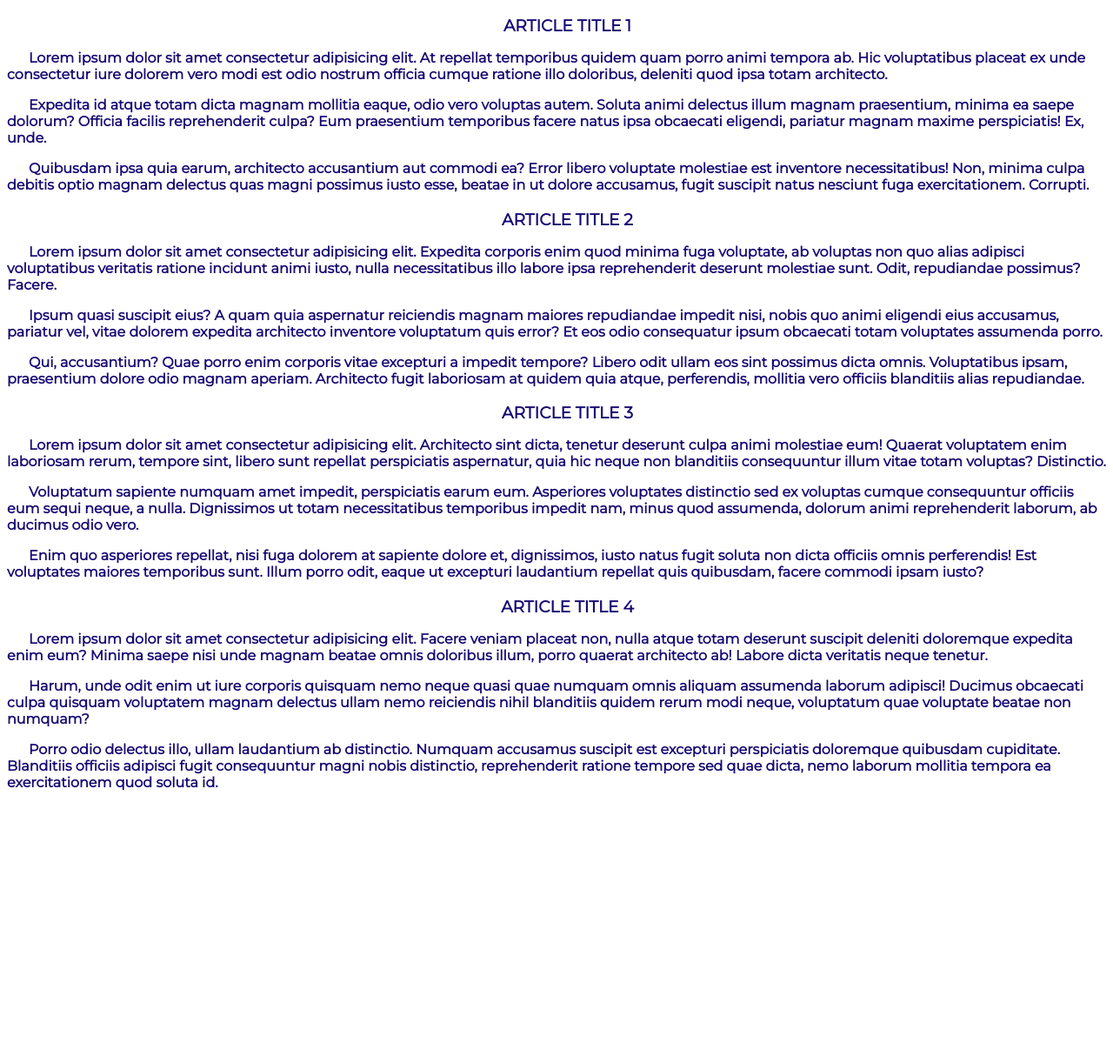
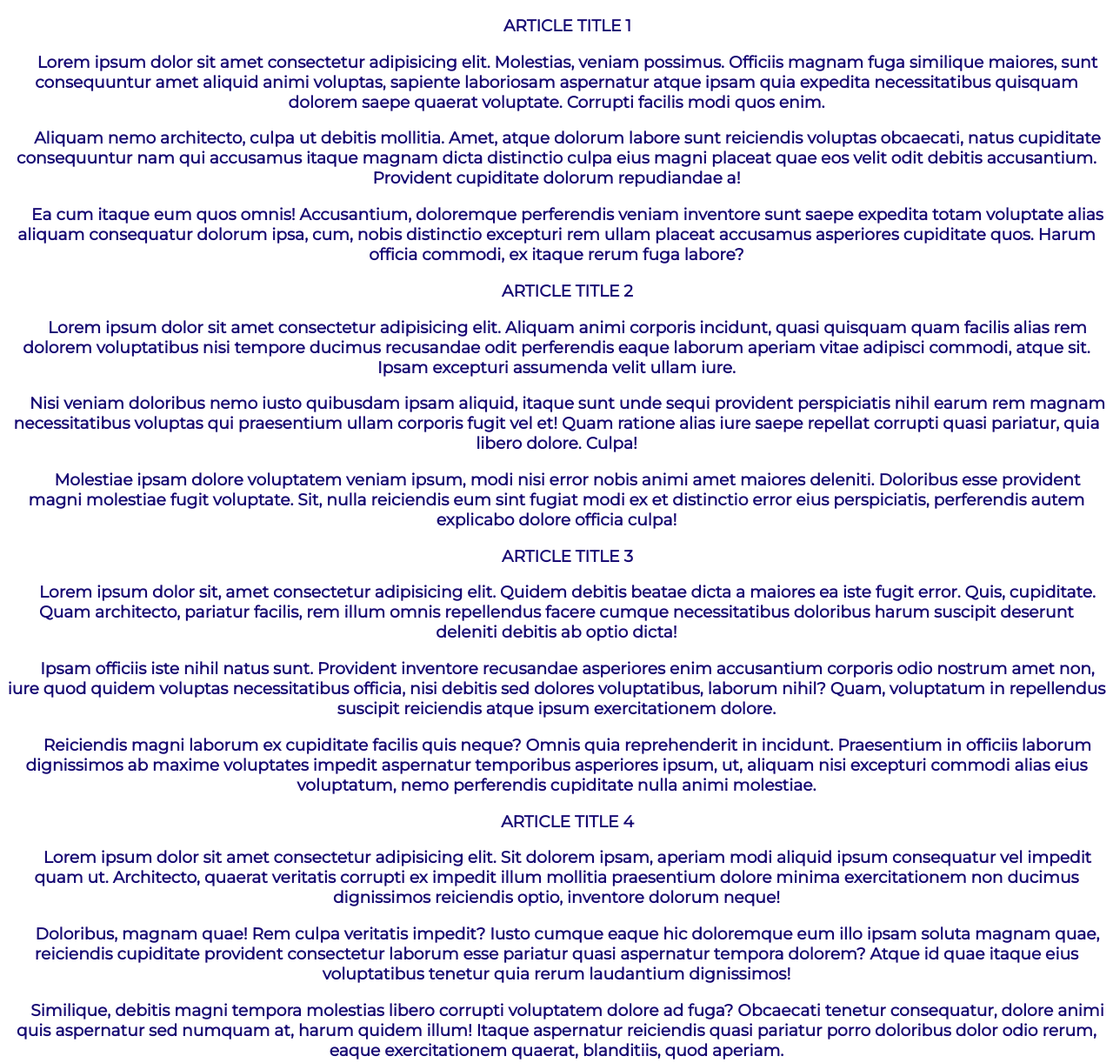
Before and after one commit to Diduliya/Less_4CSSHomework, a plain HTML site: page index.html in a window 1280 px wide. Shown: the part 189-1411 px from the top of the page at 87% size. Before the commit the page ends 1117 px from the top, so only its background shows below. Drawn offline with Linux system fonts and the light colour scheme.

Commit message:
Project final

```diff
--- a/assets/CSS/style.css
+++ b/assets/CSS/style.css
@@ -7,11 +7,15 @@ body{
   text-align: center;
   color: azure;
   background-color: rgb(21, 21, 140);
+
   font-size: 25px;
 }
 .li-text{
   font-style: italic;
   font-size: 14px;
+}
+article{
+  background-color: #fff;
 }
 .heading-art{
 text-align: center;
--- a/index.html
+++ b/index.html
@@ -10,8 +10,7 @@
 
 </head>
 <body>
-  <!-- h1.main-heading{Page title}+(nav>ui>li.li-text*4>a[href=#text$]{article $})+section>h2.main-heading{Section Title}+h3.heading-art.text$*4{ARTICLE TITLE $}>p*3>lorem40 -->
-
+  <!-- h1.main-heading{Page title}+(nav>ui>li.li-text*4>a[href=#text$]{article $})+section>h2.main-heading{Section Title}+article.text$*4>h3.heading-art{ARTICLE TITLE $}>p.paaragraf*3>lorem40 -->
   <h1 class="main-heading">Page title</h1>
   <nav>
     <ui>
@@ -23,26 +22,34 @@
   </nav>
   <section>
     <h2 class="main-heading">Section Title</h2>
-    <h3 class="heading-art text1">ARTICLE TITLE 1
-      <p class="paragraf">Lorem ipsum dolor sit amet consectetur adipisicing elit. At repellat temporibus quidem quam porro animi tempora ab. Hic voluptatibus placeat ex unde consectetur iure dolorem vero modi est odio nostrum officia cumque ratione illo doloribus, deleniti quod ipsa totam architecto.</p>
-      <p class="paragraf">Expedita id atque totam dicta magnam mollitia eaque, odio vero voluptas autem. Soluta animi delectus illum magnam praesentium, minima ea saepe dolorum? Officia facilis reprehenderit culpa? Eum praesentium temporibus facere natus ipsa obcaecati eligendi, pariatur magnam maxime perspiciatis! Ex, unde.</p>
-      <p class="paragraf">Quibusdam ipsa quia earum, architecto accusantium aut commodi ea? Error libero voluptate molestiae est inventore necessitatibus! Non, minima culpa debitis optio magnam delectus quas magni possimus iusto esse, beatae in ut dolore accusamus, fugit suscipit natus nesciunt fuga exercitationem. Corrupti.</p>
-    </h3>
-    <h3 class="heading-art text2">ARTICLE TITLE 2
-      <p class="paragraf">Lorem ipsum dolor sit amet consectetur adipisicing elit. Expedita corporis enim quod minima fuga voluptate, ab voluptas non quo alias adipisci voluptatibus veritatis ratione incidunt animi iusto, nulla necessitatibus illo labore ipsa reprehenderit deserunt molestiae sunt. Odit, repudiandae possimus? Facere.</p>
-      <p class="paragraf">Ipsum quasi suscipit eius? A quam quia aspernatur reiciendis magnam maiores repudiandae impedit nisi, nobis quo animi eligendi eius accusamus, pariatur vel, vitae dolorem expedita architecto inventore voluptatum quis error? Et eos odio consequatur ipsum obcaecati totam voluptates assumenda porro.</p>
-      <p class="paragraf">Qui, accusantium? Quae porro enim corporis vitae excepturi a impedit tempore? Libero odit ullam eos sint possimus dicta omnis. Voluptatibus ipsam, praesentium dolore odio magnam aperiam. Architecto fugit laboriosam at quidem quia atque, perferendis, mollitia vero officiis blanditiis alias repudiandae.</p>
-    </h3>
-    <h3 class="heading-art text3">ARTICLE TITLE 3
-      <p class="paragraf">Lorem ipsum dolor sit amet consectetur adipisicing elit. Architecto sint dicta, tenetur deserunt culpa animi molestiae eum! Quaerat voluptatem enim laboriosam rerum, tempore sint, libero sunt repellat perspiciatis aspernatur, quia hic neque non blanditiis consequuntur illum vitae totam voluptas? Distinctio.</p>
-      <p class="paragraf">Voluptatum sapiente numquam amet impedit, perspiciatis earum eum. Asperiores voluptates distinctio sed ex voluptas cumque consequuntur officiis eum sequi neque, a nulla. Dignissimos ut totam necessitatibus temporibus impedit nam, minus quod assumenda, dolorum animi reprehenderit laborum, ab ducimus odio vero.</p>
-      <p class="paragraf">Enim quo asperiores repellat, nisi fuga dolorem at sapiente dolore et, dignissimos, iusto natus fugit soluta non dicta officiis omnis perferendis! Est voluptates maiores temporibus sunt. Illum porro odit, eaque ut excepturi laudantium repellat quis quibusdam, facere commodi ipsam iusto?</p>
-    </h3>
-    <h3 class="heading-art text4">ARTICLE TITLE 4
-      <p class="paragraf">Lorem ipsum dolor sit amet consectetur adipisicing elit. Facere veniam placeat non, nulla atque totam deserunt suscipit deleniti doloremque expedita enim eum? Minima saepe nisi unde magnam beatae omnis doloribus illum, porro quaerat architecto ab! Labore dicta veritatis neque tenetur.</p>
-      <p class="paragraf">Harum, unde odit enim ut iure corporis quisquam nemo neque quasi quae numquam omnis aliquam assumenda laborum adipisci! Ducimus obcaecati culpa quisquam voluptatem magnam delectus ullam nemo reiciendis nihil blanditiis quidem rerum modi neque, voluptatum quae voluptate beatae non numquam?</p>
-      <p class="paragraf">Porro odio delectus illo, ullam laudantium ab distinctio. Numquam accusamus suscipit est excepturi perspiciatis doloremque quibusdam cupiditate. Blanditiis officiis adipisci fugit consequuntur magni nobis distinctio, reprehenderit ratione tempore sed quae dicta, nemo laborum mollitia tempora ea exercitationem quod soluta id.</p>
-    </h3>
+    <article class="text1">
+      <h3 class="heading-art">ARTICLE TITLE 1
+        <p class="paaragraf">Lorem ipsum dolor sit amet consectetur adipisicing elit. Molestias, veniam possimus. Officiis magnam fuga similique maiores, sunt consequuntur amet aliquid animi voluptas, sapiente laboriosam aspernatur atque ipsam quia expedita necessitatibus quisquam dolorem saepe quaerat voluptate. Corrupti facilis modi quos enim.</p>
+        <p class="paaragraf">Aliquam nemo architecto, culpa ut debitis mollitia. Amet, atque dolorum labore sunt reiciendis voluptas obcaecati, natus cupiditate consequuntur nam qui accusamus itaque magnam dicta distinctio culpa eius magni placeat quae eos velit odit debitis accusantium. Provident cupiditate dolorum repudiandae a!</p>
+        <p class="paaragraf">Ea cum itaque eum quos omnis! Accusantium, doloremque perferendis veniam inventore sunt saepe expedita totam voluptate alias aliquam consequatur dolorum ipsa, cum, nobis distinctio excepturi rem ullam placeat accusamus asperiores cupiditate quos. Harum officia commodi, ex itaque rerum fuga labore?</p>
+      </h3>
+    </article>
+    <article class="text2">
+      <h3 class="heading-art">ARTICLE TITLE 2
+        <p class="paaragraf">Lorem ipsum dolor sit amet consectetur adipisicing elit. Aliquam animi corporis incidunt, quasi quisquam quam facilis alias rem dolorem voluptatibus nisi tempore ducimus recusandae odit perferendis eaque laborum aperiam vitae adipisci commodi, atque sit. Ipsam excepturi assumenda velit ullam iure.</p>
+        <p class="paaragraf">Nisi veniam doloribus nemo iusto quibusdam ipsam aliquid, itaque sunt unde sequi provident perspiciatis nihil earum rem magnam necessitatibus voluptas qui praesentium ullam corporis fugit vel et! Quam ratione alias iure saepe repellat corrupti quasi pariatur, quia libero dolore. Culpa!</p>
+        <p class="paaragraf">Molestiae ipsam dolore voluptatem veniam ipsum, modi nisi error nobis animi amet maiores deleniti. Doloribus esse provident magni molestiae fugit voluptate. Sit, nulla reiciendis eum sint fugiat modi ex et distinctio error eius perspiciatis, perferendis autem explicabo dolore officia culpa!</p>
+      </h3>
+    </article>
+    <article class="text3">
+      <h3 class="heading-art">ARTICLE TITLE 3
+        <p class="paaragraf">Lorem ipsum dolor sit, amet consectetur adipisicing elit. Quidem debitis beatae dicta a maiores ea iste fugit error. Quis, cupiditate. Quam architecto, pariatur facilis, rem illum omnis repellendus facere cumque necessitatibus doloribus harum suscipit deserunt deleniti debitis ab optio dicta!</p>
+        <p class="paaragraf">Ipsam officiis iste nihil natus sunt. Provident inventore recusandae asperiores enim accusantium corporis odio nostrum amet non, iure quod quidem voluptas necessitatibus officia, nisi debitis sed dolores voluptatibus, laborum nihil? Quam, voluptatum in repellendus suscipit reiciendis atque ipsum exercitationem dolore.</p>
+        <p class="paaragraf">Reiciendis magni laborum ex cupiditate facilis quis neque? Omnis quia reprehenderit in incidunt. Praesentium in officiis laborum dignissimos ab maxime voluptates impedit aspernatur temporibus asperiores ipsum, ut, aliquam nisi excepturi commodi alias eius voluptatum, nemo perferendis cupiditate nulla animi molestiae.</p>
+      </h3>
+    </article>
+    <article class="text4">
+      <h3 class="heading-art">ARTICLE TITLE 4
+        <p class="paaragraf">Lorem ipsum dolor sit amet consectetur adipisicing elit. Sit dolorem ipsam, aperiam modi aliquid ipsum consequatur vel impedit quam ut. Architecto, quaerat veritatis corrupti ex impedit illum mollitia praesentium dolore minima exercitationem non ducimus dignissimos reiciendis optio, inventore dolorum neque!</p>
+        <p class="paaragraf">Doloribus, magnam quae! Rem culpa veritatis impedit? Iusto cumque eaque hic doloremque eum illo ipsam soluta magnam quae, reiciendis cupiditate provident consectetur laborum esse pariatur quasi aspernatur tempora dolorem? Atque id quae itaque eius voluptatibus tenetur quia rerum laudantium dignissimos!</p>
+        <p class="paaragraf">Similique, debitis magni tempora molestias libero corrupti voluptatem dolore ad fuga? Obcaecati tenetur consequatur, dolore animi quis aspernatur sed numquam at, harum quidem illum! Itaque aspernatur reiciendis quasi pariatur porro doloribus dolor odio rerum, eaque exercitationem quaerat, blanditiis, quod aperiam.</p>
+      </h3>
+    </article>
   </section>
 </body>
 </html>
```
